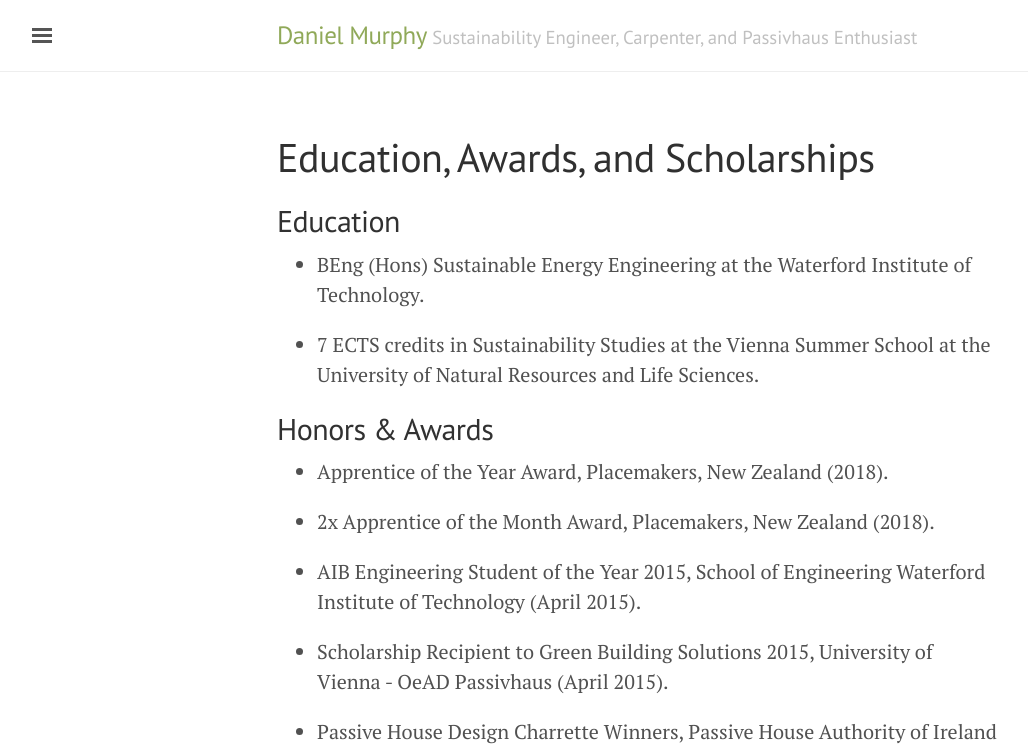
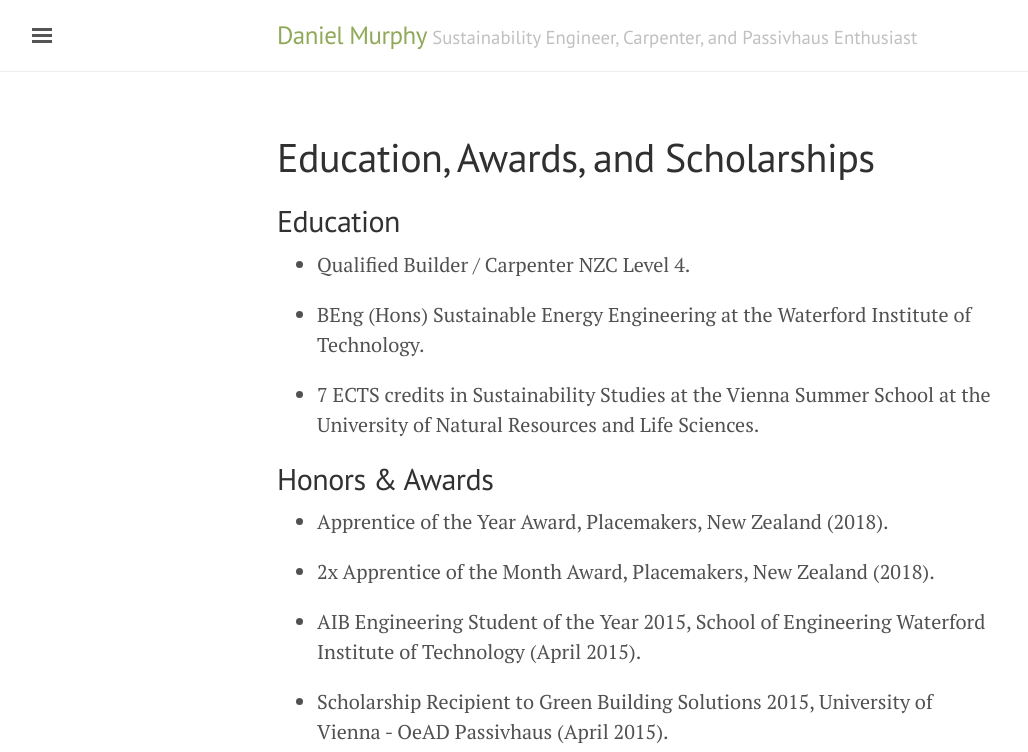
Before and after one commit to danielkmurphy/danielkmurphy.github.io, a Jekyll site: the page built from education.md, in a window 1280 px wide. Shown: the top 752 px of the page, without its empty margins (3-1031 px from the left). Built offline with Jekyll 4.4.1, drawn with Linux system fonts in a browser that asks for light colours.

Commit message:
Update education.md

```diff
--- a/education.md
+++ b/education.md
@@ -5,6 +5,8 @@ permalink: /education/
 ---
 
 ## Education
+
+* Qualified Builder / Carpenter NZC Level 4.
 
 * BEng (Hons) Sustainable Energy Engineering at the Waterford Institute of Technology.
 
```
